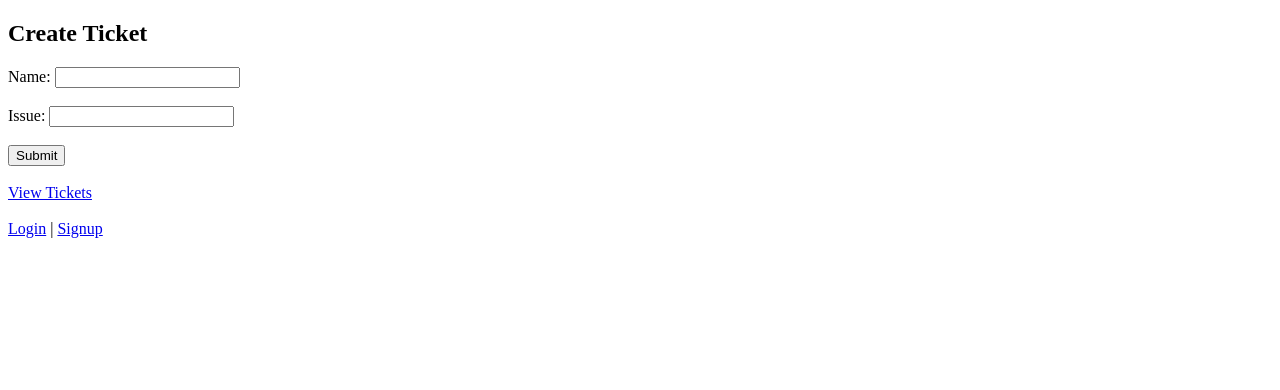
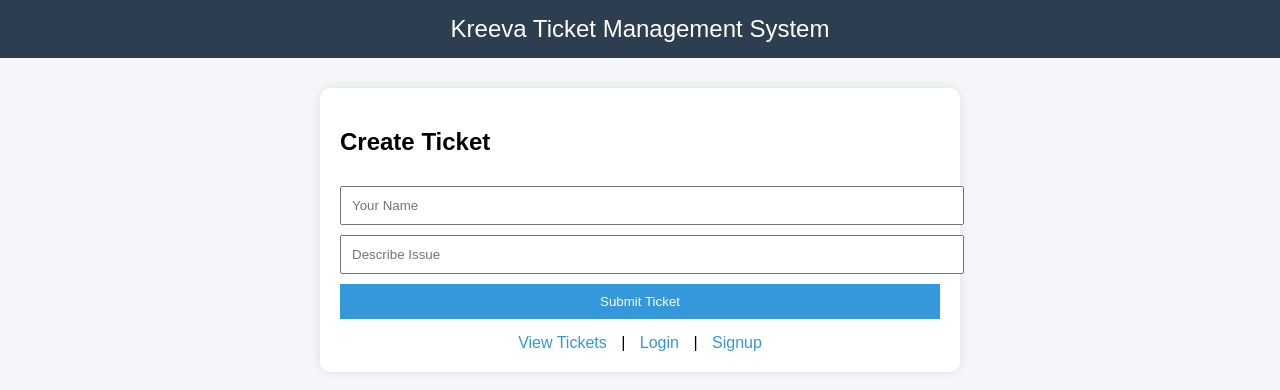
Before and after one commit to gaur1857/TICKET-PROJECT, a Flask app: page / in a window 1280 px wide. Shown: the top 390 px of the page. Run offline with Flask 3, Linux system fonts and the light colour scheme; the visitor is signed in with stand-in values (Sample User, id 1).

Commit message:
Update index.html

```diff
--- a/templates/index.html
+++ b/templates/index.html
@@ -1,25 +1,85 @@
 <!DOCTYPE html>
 <html>
 <head>
-    <title>Ticket Tool</title>
+    <title>Kreeva Ticket Tool</title>
+    <meta name="viewport" content="width=device-width, initial-scale=1">
+
+    <style>
+        body {
+            font-family: Arial;
+            margin: 0;
+            background: #f4f6f9;
+        }
+
+        header {
+            background: #2c3e50;
+            color: white;
+            padding: 15px;
+            text-align: center;
+            font-size: 24px;
+        }
+
+        .container {
+            width: 90%;
+            max-width: 600px;
+            margin: 30px auto;
+            background: white;
+            padding: 20px;
+            border-radius: 10px;
+            box-shadow: 0 0 10px rgba(0,0,0,0.1);
+        }
+
+        input, button {
+            width: 100%;
+            padding: 10px;
+            margin-top: 10px;
+        }
+
+        button {
+            background: #3498db;
+            color: white;
+            border: none;
+            cursor: pointer;
+        }
+
+        button:hover {
+            background: #2980b9;
+        }
+
+        .links {
+            text-align: center;
+            margin-top: 15px;
+        }
+
+        a {
+            text-decoration: none;
+            color: #3498db;
+            margin: 0 10px;
+        }
+    </style>
 </head>
+
 <body>
+
+<header>
+    Kreeva Ticket Management System
+</header>
+
+<div class="container">
     <h2>Create Ticket</h2>
 
     <form action="/add" method="post">
-        Name: <input type="text" name="name" required><br><br>
-        Issue: <input type="text" name="issue" required><br><br>
-        <button type="submit">Submit</button>
+        <input type="text" name="name" placeholder="Your Name" required>
+        <input type="text" name="issue" placeholder="Describe Issue" required>
+        <button type="submit">Submit Ticket</button>
     </form>
 
-    <br>
-
-    <a href="/tickets">View Tickets</a>
-
-    <br><br>
-
-    <a href="/login">Login</a> |
-    <a href="/signup">Signup</a>
+    <div class="links">
+        <a href="/tickets">View Tickets</a> |
+        <a href="/login">Login</a> |
+        <a href="/signup">Signup</a>
+    </div>
+</div>
 
 </body>
 </html>
```
